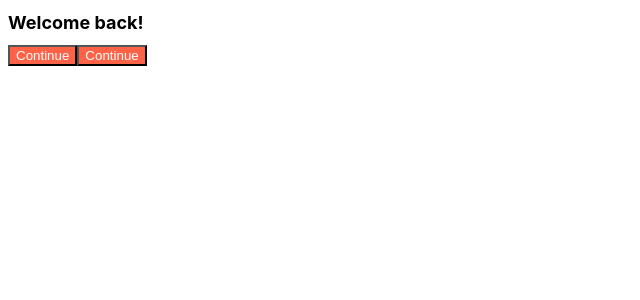
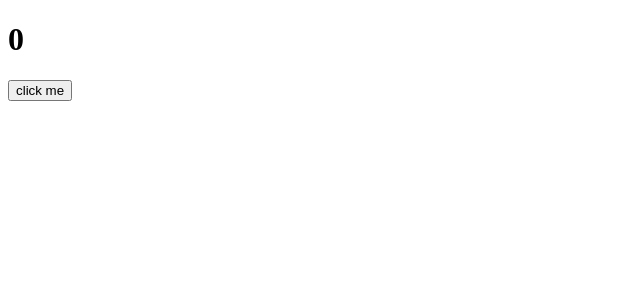
Before and after one commit to JongHoonSon/ReactJS-Movie-App, a React (Create React App) app in the folder my-app/: page / in a window 1280 px wide. Shown: the top 300 px of the page, without its empty margins (0-640 px from the left). Built offline with nearby package versions, Linux system fonts and the light colour scheme.

Commit message:
#6.0 Introduction
re-render가 되지 않아야 하는 부분을 설정하기 위해 기본 앱 구성

```diff
--- a/my-app/src/App.js
+++ b/my-app/src/App.js
@@ -1,12 +1,15 @@
 import Button from "./Button";
 import styles from "./App.module.css";
+import { useState } from "react";
 
 function App() {
+  const [counter, setValue] = useState(0);
+  const onClick = () => setValue((prev) => prev + 1);
+  console.log("render");
   return (
     <div>
-      <h1 className={styles.btn}>Welcome back!</h1>
-      <Button text={"Continue"} />
-      <Button text={"Continue"} />
+      <h1>{counter}</h1>
+      <button onClick={onClick}>click me</button>
     </div>
   );
 }
```
